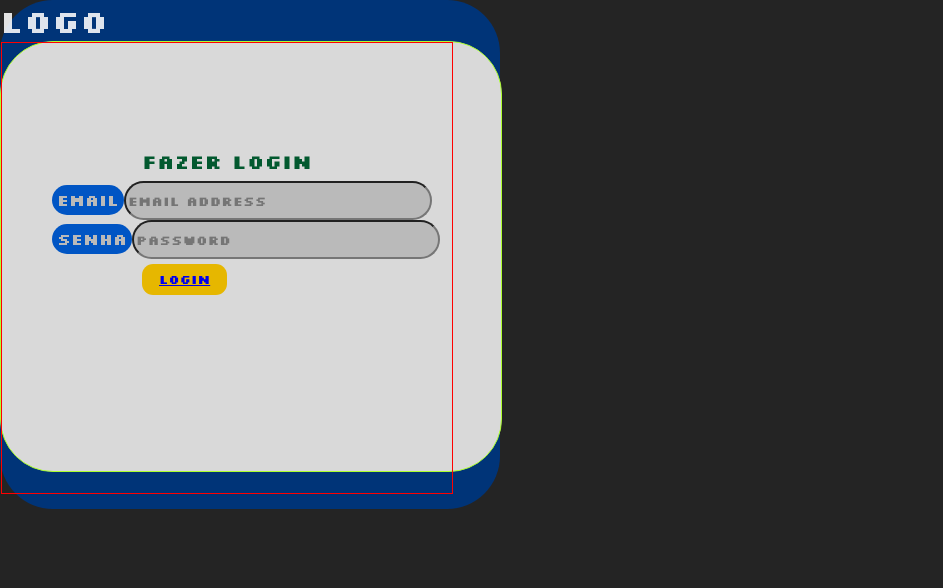
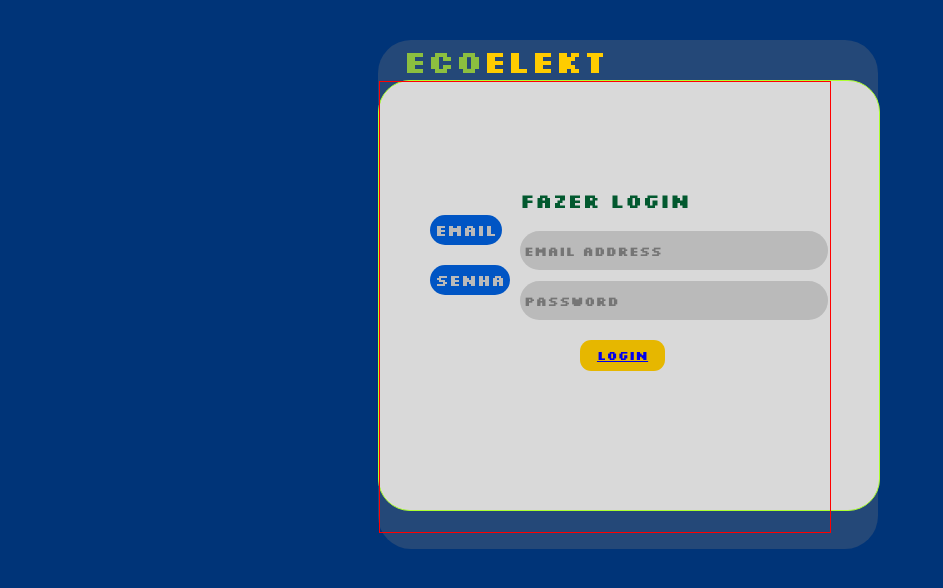
Before and after one commit to Squad5-Modulo5/Frontend, a React (Vite) app: page /login in a window 1280 px wide. Shown: the top 588 px of the page, without its empty margins (0-943 px from the left). Built offline with nearby package versions, Linux system fonts and the light colour scheme.

Commit message:
configurantion sections

```diff
--- a/src/views/login/index.jsx
+++ b/src/views/login/index.jsx
@@ -28,14 +28,19 @@ function Login() {
   };
 
   return (
+    <>
+      <div className="background34">
         <div className="logo-login">
-      <h1>logo</h1>
+          <div id="logo1">
+            <h1 className="logo">Eco</h1>
+            <h1 className="logo-continuation">elekt</h1>
+          </div>
           <div className="space-login">
-        <form className="" onSubmit={handleSubmit(onSubmit)}>
+            <form className="form" onSubmit={handleSubmit(onSubmit)}>
               <h2>FAZER LOGIN</h2>
-          <input type="hidden" name="remember" defaultValue="true" />
+              <input type="hidden" name="remember" defaultValue="true" className="input" />
               <div className="">
-            <label htmlFor="email-address" className="">
+                <label htmlFor="email-address" className="label">
                   EMAIL
                 </label>
                 <input
@@ -45,14 +50,16 @@ function Login() {
                   type="email"
                   autoComplete="email"
                   required
-              className=""
+                  className="input"
                   placeholder="Email address"
+
                 />
               </div>
-          <div>
-            <label htmlFor="password" className="">
+              <label htmlFor="password" className="label">
                   SENHA
               </label>
+
+              <div>
                 <input
                   {...register('password')}
                   id="password"
@@ -60,18 +67,23 @@ function Login() {
                   type="password"
                   autoComplete="current-password"
                   required
-              className=""
+                  className="input"
                   placeholder="Password"
                 />
               </div>
               {error && <p className="error">{error}</p>}
-          <div>
-            <Button link={`/private`} name={"Login"} />
+              <div className="button">
+                <Button link={`/private`} name={"Login"} className={'button'} />
               </div>
             </form>
           </div>
         </div>
+      </div>
+
+    </>
     );
   }
 
+
+
 export default Login;
--- a/src/views/login/longin.css
+++ b/src/views/login/longin.css
@@ -3,19 +3,49 @@
   src: local('fonts'), url('/public/fonts/Silkscreen/Silkscreen-Bold.ttf') format('woff');
   }
 
-  *{
+*{
   font-family: Silkscreen;
 }
 
+#logo1{
+  margin-left: 25px;
+  height: 40px;
+  display: flex;
+}
+
+.logo {
+  color: var(--primary-color-green)
+
+}
+.logo-continuation{
+  color: var(--primary-color-yellow);
+}
+
+.background34{
+  background-color: var( --backgroud-color2-blue);
+  width: 100%;
+  height: 100%;
+  margin-bottom: 0px;
+  position: absolute;
+  top: 0;
+  left: 0;
+  width: 100%;
+  height: 100%;
+
+}
+
 .logo-login{
+  margin-top: 40px;
+  margin-bottom: 40px;
+  margin-left: 10cm;
   align-items: center;
   justify-content:center;
-  background-color: #003478;
+  background-color: var(--backgroud-color-blue);
   width: 500px;
   height: 509px;
   left: 111px;
   gap: 0px;
-  border-radius: 53px;
+  border-radius: 33px;
   opacity: 0px;
 
 }
@@ -26,7 +56,7 @@
   height: 429px;
   left: 111px;
   gap: 0px;
-  border-radius: 53px ;
+  border-radius: 4dvh ;
   opacity: 0px;
   background-color: #D9D9D9;
 }
@@ -40,7 +70,7 @@
 
 }
 
-form{
+.form{
   border: 1px solid red;
   padding: 20% 0 0 10%;
   display: block;
@@ -49,7 +79,7 @@ form{
 
 }
 
-input{
+.input{
 
   width: 300px;
   height: 33px;
@@ -57,20 +87,31 @@ input{
   left: 151px;
   gap: 0px;
   border-radius: 20px;
+  border-color: transparent;
   opacity: 0px;
   background-color: #BABABA;
+  margin-left: 90px;
+  margin-top: -50px;
+
 }
 
-label{
+.label{
+  margin-top: 100px;
+  width: 70px;
   color:#BABABA;
-  top: 358px;
-  left: 151px;
-  gap: 0px;
+  /* top: 358px;
+  left: 151px; */
+  /* gap: 0px; */
   border-radius: 20px;
   opacity: 0px;
   background-color: #0055C4;
   padding: 5px 5px 5px 5px ;
+
 }
-Button{
+
+
+.button{
     margin: 5px 0 0 90px ;
+    margin-top: 20px;
+    margin-left: 150px;
 }
```
Lines whose indentation alone changed are shown as unchanged.
